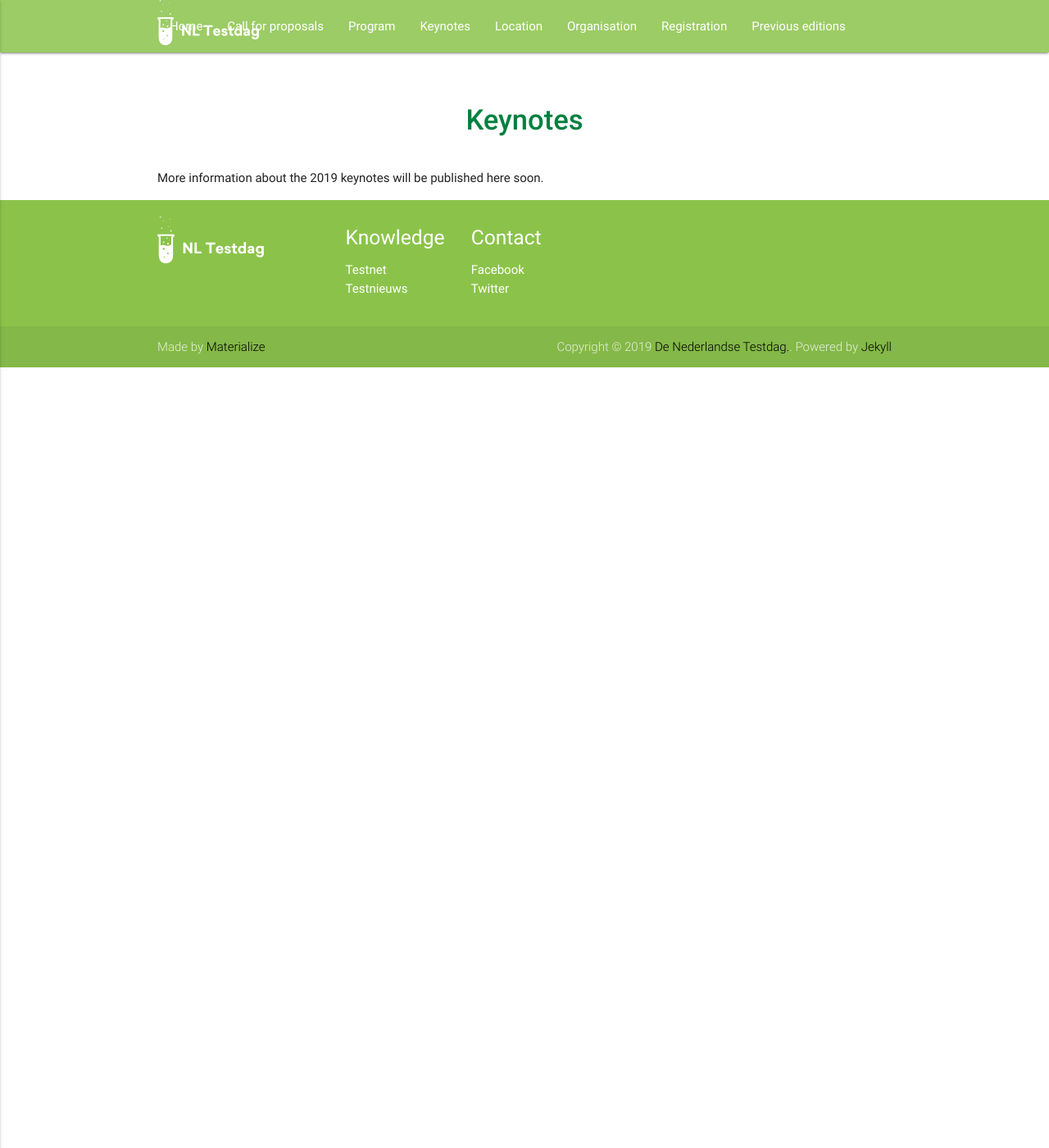
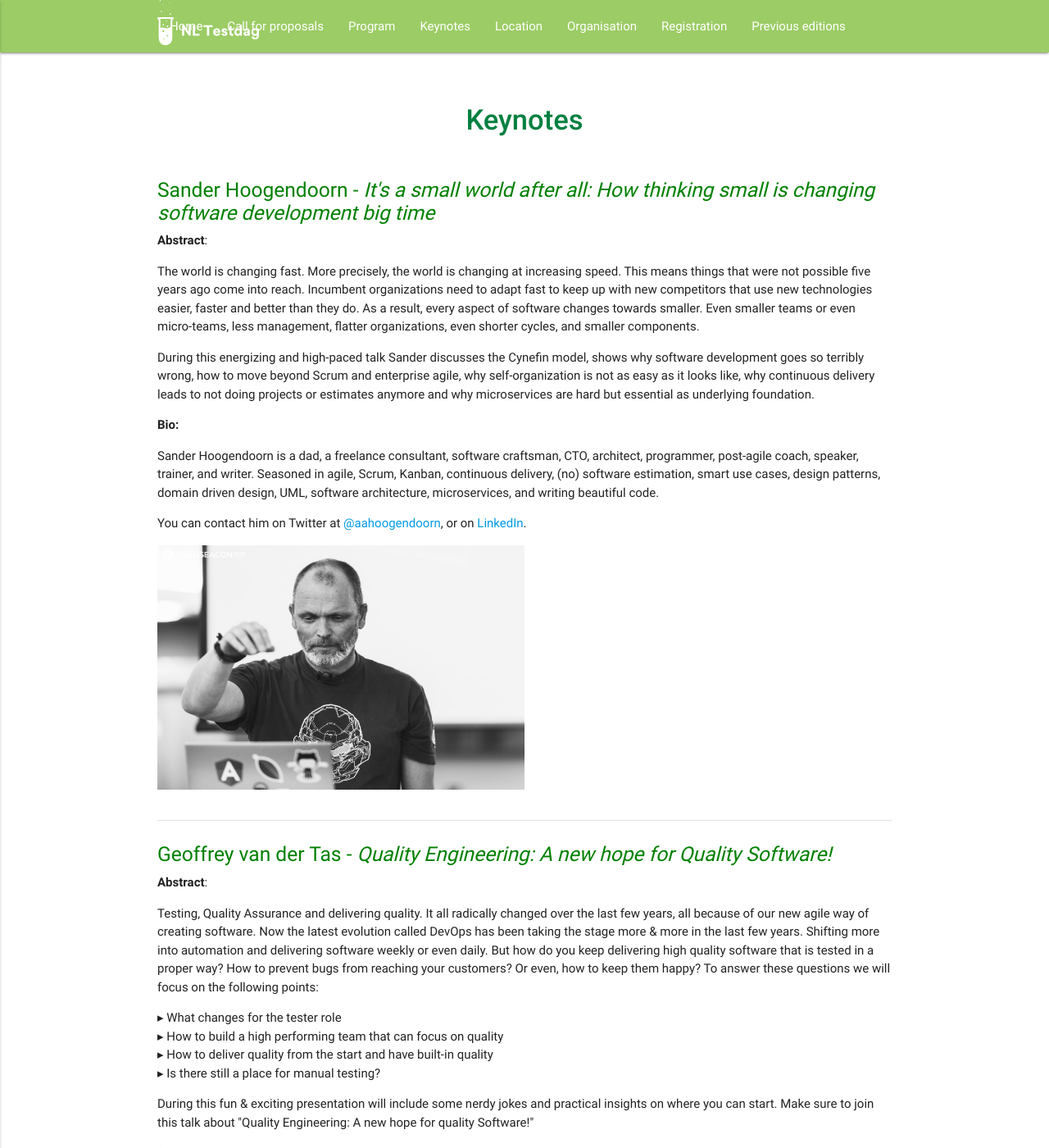
Before and after one commit to testdag2019/testdag2019.github.io, a Jekyll site: the page built from 02-keynotes.md, in a window 1280 px wide and 1400 px high. Shown: the whole window at 82% size. Built offline with Jekyll 4.4.1, drawn with Linux system fonts in a browser that asks for light colours; some of the changed text lies outside the part shown.

Commit message:
Added keynotes

```diff
--- a/02-keynotes.md
+++ b/02-keynotes.md
@@ -7,5 +7,47 @@ permalink: /keynotes/
 <h1 class="page-title">{{ page.title | escape }}</h1>
 
 <div class="section">
-	More information about the 2019 keynotes will be published here soon.
+	<h5><a style="color:green" id="keynote1">Sander Hoogendoorn - <i>It's a small world after all: How thinking small is changing software development big time</i></a></h5>
+
+        <b>Abstract</b>:
+        <p>The world is changing fast. More precisely, the world is changing at increasing speed. This means things that were not possible five years ago come into reach. Incumbent organizations need to adapt fast to keep up with new competitors that use new technologies easier, faster and better than they do. As a result, every aspect of software changes towards smaller. Even smaller teams or even micro-teams, less management, flatter organizations, even shorter cycles, and smaller components.</p>
+        <p>During this energizing and high-paced talk Sander discusses the Cynefin model, shows why software development goes so terribly wrong, how to move beyond Scrum and enterprise agile, why self-organization is not as easy as it looks like, why continuous delivery leads to not doing projects or estimates anymore and why microservices are hard but essential as underlying foundation.</p>
+
+    	<b>Bio:</b><p>Sander Hoogendoorn is a dad, a freelance consultant, software craftsman, CTO, architect, programmer, post-agile coach, speaker, trainer, and writer. Seasoned in agile, Scrum, Kanban, continuous delivery, (no) software estimation, smart use cases, design patterns, domain driven design, UML, software architecture, microservices, and writing beautiful code.</p>
+                   <!--<p>Sander helps organizations and teams to change and coaches them to optimize ways of working, practices, architecture, code, and tests. Currently, Sander is a chief architect at smart energy company Quby (makers of Toon). Before, he was a director with the agile consultancy 101 Ways, chief technology officer at software vendor ANVA and insurer Klaverblad. Earlier he operated as a global agile thought leader at Capgemini, and partner at consultancy Ordina.</p>
+                   <p>Sander authored best-selling books such as This Is Agile and Pragmatic Modeling with UML and published hundreds of articles in international magazines. He is an inspiring (keynote) speaker at international conferences, he presented hundreds of (in-house) training courses and lectured at many universities. Currently, Sander is working on a new book about new organizations and teams - agile beyond agile.</p>-->
+                   <p>You can contact him on Twitter at <a href="https://twitter.com/aahoogendoorn?lang=en" target="_blank">@aahoogendoorn</a>,
+    		or on <a href="https://www.linkedin.com/in/aahoogendoorn" target="_blank">LinkedIn</a>.</p>
+
+    	<p><img class="responsive-img" width="50%" src="/img/sander.jpg"></p>
 </div>
+
+<div class="divider"></div>
+
+<div class="section">
+	<h5><a style="color:green" id="keynote2">Geoffrey van der Tas - <i>Quality Engineering: A new hope for Quality Software!</i></a></h5>
+
+        <b>Abstract</b>:
+        <p>Testing, Quality Assurance and delivering quality. It all radically changed over the
+           last few years, all because of our new agile way of creating software. Now the
+           latest evolution called DevOps has been taking the stage more & more in the last few
+           years. Shifting more into automation and delivering software weekly or even daily.
+           But how do you keep delivering high quality software that is tested in a proper way?
+           How to prevent bugs from reaching your customers? Or even, how to keep them happy?
+           To answer these questions we will focus on the following points:</p>
+        <p><ul><li>&#9656; What changes for the tester role</li><li>&#9656; How to build a high performing team that can focus on quality</li><li>&#9656; How to deliver quality from the start and have built-in quality</li><li>&#9656; Is there still a place for manual testing?</li></ul></p>
+        <p>During this fun & exciting presentation will include some nerdy jokes and practical
+           insights on where you can start. Make sure to join this talk about "Quality
+           Engineering: A new hope for quality Software!"</p>
+
+    	<b>Bio:</b><p>Geoffrey is an Agile Test Consultant for Ordina with 7 years of
+                      experience in the field of software testing in Scrum, Agile & the exploratory side
+                      of testing. He goes to many conferences to talk about Testing in DevOps and to do
+                      workshops about BDD, Exploratory Testing & Resilience Testing. Besides
+                      talking/coaching about software Testing, Geoffrey is also part of the team that
+                      became Dutch testing champion in 2018.</p>
+                   <p>You can contact him on Twitter at <a href="https://twitter.com/gavdtas?lang=en" target="_blank">@gavdtas</a>,
+    		or on <a href="https://www.linkedin.com/in/geoffreyvdtas" target="_blank">LinkedIn</a>.</p>
+
+    	<p><img class="responsive-img" width="25%" src="/img/geoffrey.png"></p>
+</div>
```
Also changed, not shown: img/geoffrey.png (added), img/sander.jpg (added).
